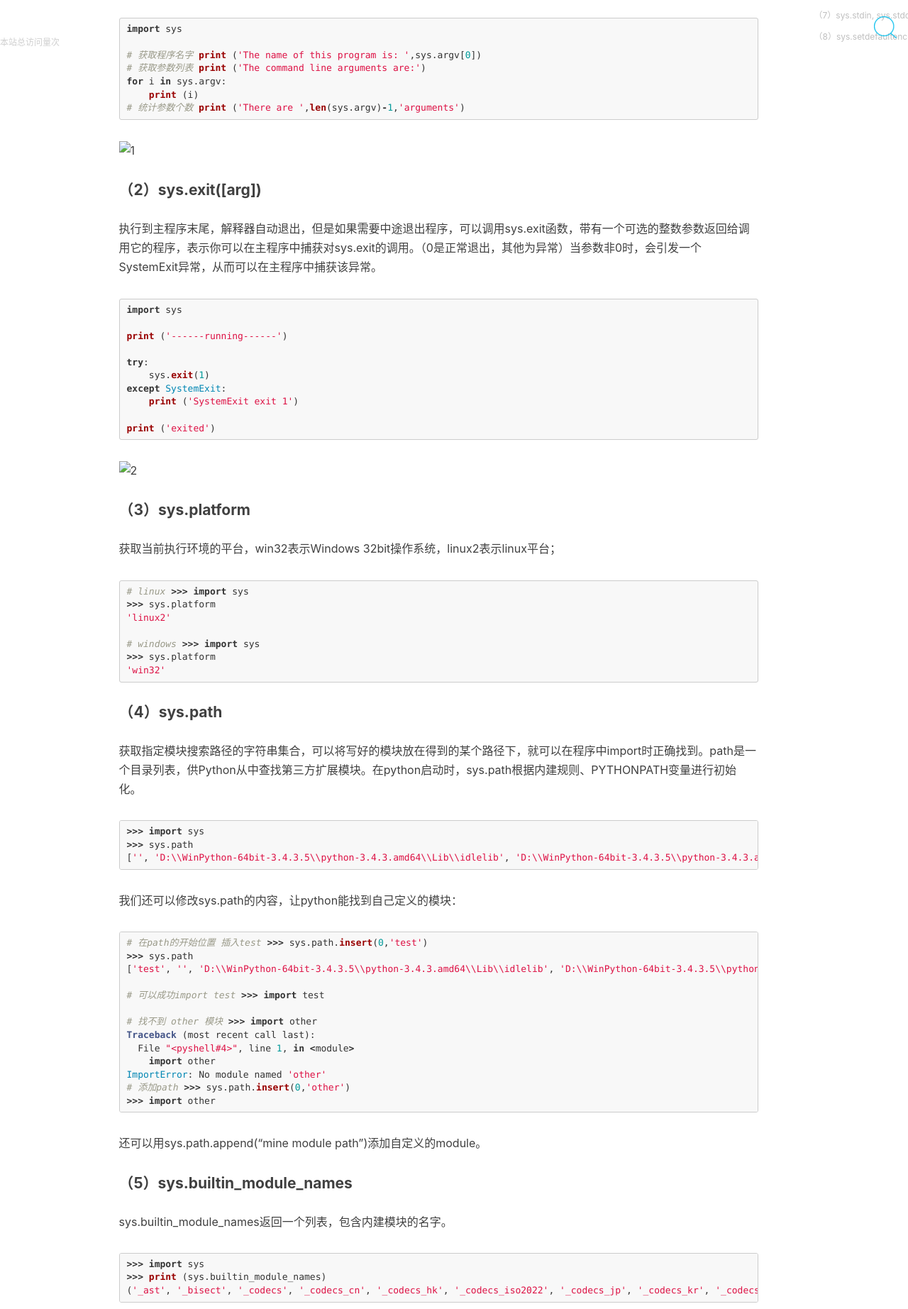
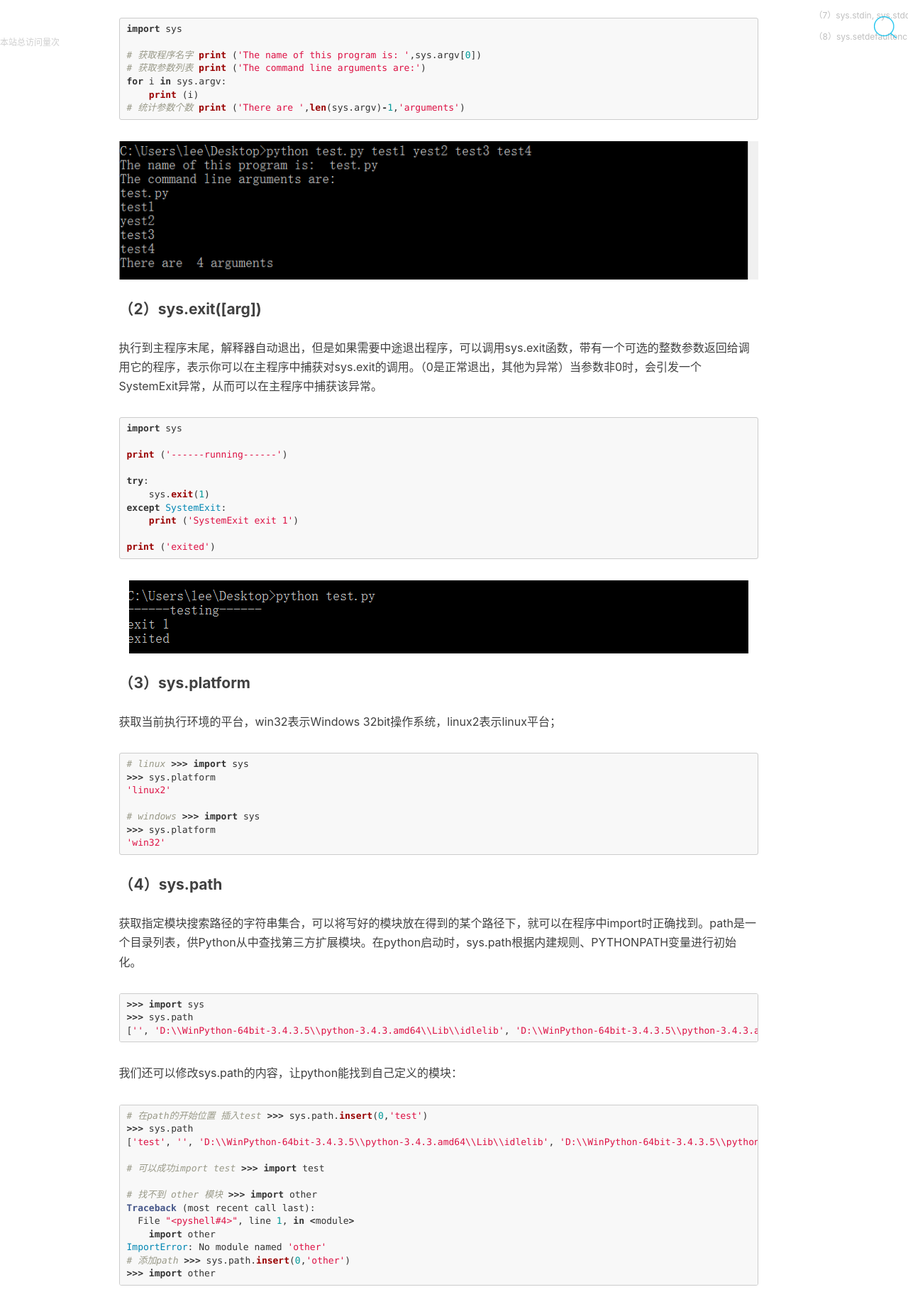
Before and after one commit to Tomy-Lee/Tomy-Lee.github.io, a Jekyll site: the page built from _posts/2018-1-25-python-sysmodule.md, in a window 1280 px wide. Shown: the part 826-2671 px from the top of the page at 71% size. Built offline with Jekyll 4.4.1, drawn with Linux system fonts in a browser that asks for light colours; nearby versions of some CDN libraries; comment, search, counter and statistics services are not loaded.

Commit message:
Update 2018-1-25-python-sysmodule.md

````diff
--- a/_posts/2018-1-25-python-sysmodule.md
+++ b/_posts/2018-1-25-python-sysmodule.md
@@ -33,7 +33,7 @@ for i in sys.argv:
 # 统计参数个数
 print ('There are ',len(sys.argv)-1,'arguments')
 ```
-![1](img/QQ截图20180125123524.png)
+![1](/img/QQ截图20180125123524.png)
 
 #### （2）sys.exit([arg])
 执行到主程序末尾，解释器自动退出，但是如果需要中途退出程序，可以调用sys.exit函数，带有一个可选的整数参数返回给调用它的程序，表示你可以在主程序中捕获对sys.exit的调用。（0是正常退出，其他为异常）当参数非0时，会引发一个SystemExit异常，从而可以在主程序中捕获该异常。
@@ -49,7 +49,7 @@ except SystemExit:
 
 print ('exited')
 ```
-![2](img/捕获.PNG)
+![2](/img/捕获.PNG)
 
 #### （3）sys.platform
 获取当前执行环境的平台，win32表示Windows 32bit操作系统，linux2表示linux平台；
````
